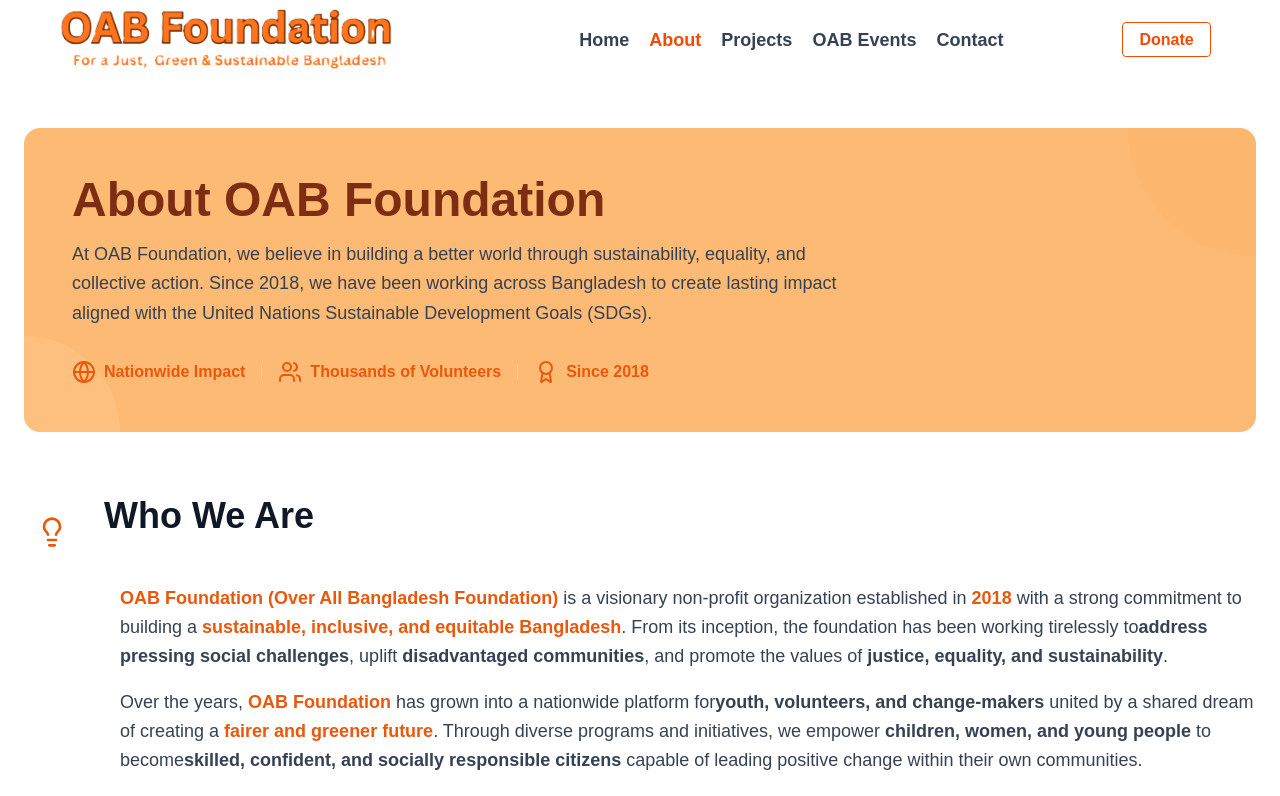
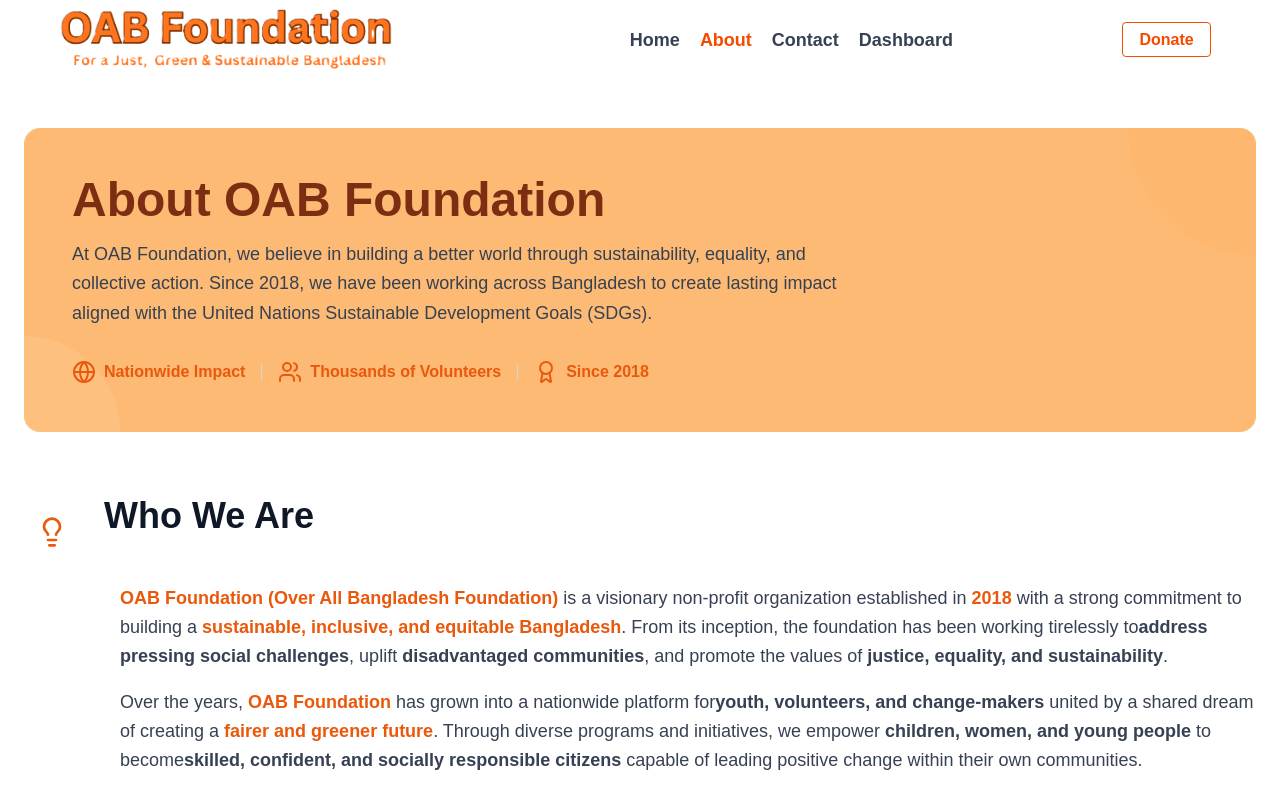
Before and after one commit to oabfoundation/oab-website, a Next.js app: page /about in a window 1280 px wide. Shown: the top 796 px of the page. Built offline with nearby package versions, Linux system fonts and the light colour scheme.

Commit message:
dashboard deployed succesfully

```diff
--- a/src/app/(mainLayout)/about/page.jsx
+++ b/src/app/(mainLayout)/about/page.jsx
@@ -305,7 +305,6 @@
 
               transition={{ duration: 0.5, delay: index * 0.1 }}
               viewport={{ once: true }}
-              whileHover={{ y: -5, transition: { duration: 0.2 } }}
               className={`bg-gradient-to-br ${area.color} p-6 rounded-2xl border shadow-sm hover:shadow-md transition-all duration-300 group`}
             >
               <div className="mb-4 transform group-hover:scale-110 transition-transform duration-300">
@@ -343,7 +342,6 @@
               < div
                 key={index}
                 initial={{ opacity: 0, x: -20 }}
-                whileInView={{ opacity: 1, x: 0 }}
                 transition={{ duration: 0.5, delay: index * 0.1 }}
                 viewport={{ once: true }}
                 className="flex items-start space-x-4 group"
--- a/src/components/common/Header.jsx
+++ b/src/components/common/Header.jsx
@@ -15,9 +15,9 @@
   const menuItems = [
     { name: "Home", path: "/" },
     { name: "About", path: "/about" },
-    { name: "Projects", path: "/projects" },
-    { name: "OAB Events", path: "/events" },
-    { name: "Contact", path: "/contact" },
+     { name: "Contact", path: "/contact" },
+    { name: "Dashboard", path: "/dashboard" },
+
   ];
 
   // Close dropdown when clicking outside
--- a/src/components/mainLayout/pages/LeafletMap.jsx
+++ b/src/components/mainLayout/pages/LeafletMap.jsx
@@ -1,13 +1,8 @@
 "use client";
-<<<<<<< HEAD:src/app/pages/LeafletMap.jsx
-=======
+
 import L from "leaflet";
-
-
->>>>>>> 809764811d9976ab5cb3e2a5f2e254b81b24238d:src/components/mainLayout/pages/LeafletMap.jsx
-import { MapContainer, TileLayer, Circle, Tooltip } from "react-leaflet";
+import { useEffect, useRef } from "react";
 import "leaflet/dist/leaflet.css";
-import { useEffect, useRef } from "react";
 
 export default function LeafletMap({ onDistrictHover, onDistrictClick }) {
   const mapRef = useRef(null);
@@ -15,14 +10,14 @@
 
   useEffect(() => {
     if (!mapInstanceRef.current && mapRef.current) {
-      // Initialize map
-      mapInstanceRef.current = L.map(mapRef.current).setView([23.685, 90.3563], 7);
+      mapInstanceRef.current = L.map(mapRef.current).setView(
+        [23.685, 90.3563],
+        7
+      );
 
-      // Add tile layer
       L.tileLayer("https://{s}.tile.openstreetmap.org/{z}/{x}/{y}.png", {
-        attribution: '© OpenStreetMap contributors'
+        attribution: "© OpenStreetMap contributors",
       }).addTo(mapInstanceRef.current);
-
 
       const districts = [
         { name: "Dhaka", coords: [23.8103, 90.4125], programs: 25 },
@@ -30,20 +25,19 @@
         { name: "Rajshahi", coords: [24.3745, 88.6042], programs: 15 },
         { name: "Khulna", coords: [22.8456, 89.5403], programs: 12 },
         { name: "Sylhet", coords: [24.8949, 91.8687], programs: 10 },
-        { name: "Barisal", coords: [22.7010, 90.3535], programs: 8 },
+        { name: "Barisal", coords: [22.701, 90.3535], programs: 8 },
         { name: "Rangpur", coords: [25.7439, 89.2752], programs: 14 },
         { name: "Mymensingh", coords: [24.7471, 90.4203], programs: 11 },
       ];
 
-      // Add markers for each district
       districts.forEach((district) => {
         const marker = L.marker(district.coords, {
           icon: L.divIcon({
-            className: 'custom-marker',
+            className: "custom-marker",
             html: `<div class="w-6 h-6 bg-orange-500 rounded-full border-2 border-white shadow-lg flex items-center justify-center text-white text-xs font-bold">${district.programs}</div>`,
             iconSize: [24, 24],
-            iconAnchor: [12, 12]
-          })
+            iconAnchor: [12, 12],
+          }),
         }).addTo(mapInstanceRef.current);
 
         marker.bindPopup(`
@@ -54,27 +48,26 @@
           </div>
         `);
 
-        marker.on('mouseover', () => {
+        marker.on("mouseover", () => {
           if (onDistrictHover) onDistrictHover(district.name);
         });
 
-        marker.on('mouseout', () => {
+        marker.on("mouseout", () => {
           if (onDistrictHover) onDistrictHover(null);
         });
 
-        marker.on('click', () => {
+        marker.on("click", () => {
           if (onDistrictClick) onDistrictClick(district.name);
         });
       });
 
-      // Add circle for coverage areas
       districts.forEach((district) => {
         L.circle(district.coords, {
           radius: 20000,
-          color: '#ff5a00',
-          fillColor: '#ff8c52',
+          color: "#ff5a00",
+          fillColor: "#ff8c52",
           fillOpacity: 0.2,
-          weight: 1
+          weight: 1,
         }).addTo(mapInstanceRef.current);
       });
     }
```
